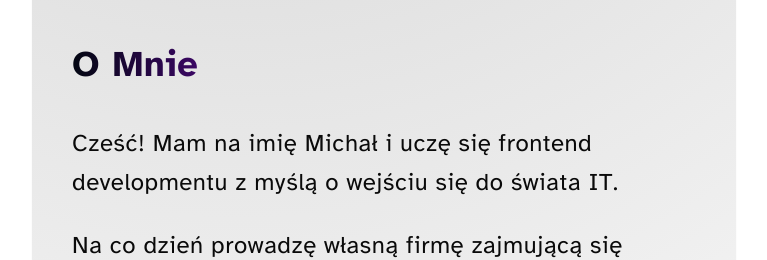
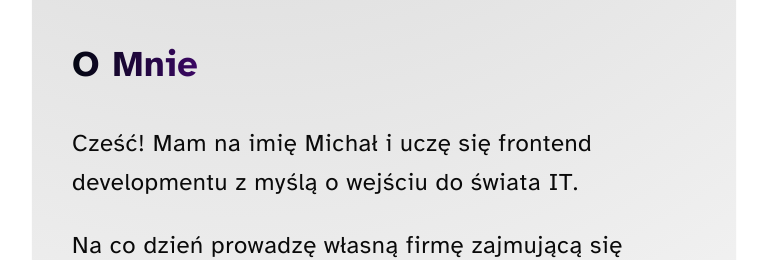
Before and after one commit to misiek869/my_portfolio_v2, a React (Vite) app: page / in a window 1280 px wide. Shown: the part 820-1080 px from the top of the page, without its empty margins (256-1023 px from the left). Built offline with nearby package versions, Linux system fonts and the light colour scheme.

Commit message:
fix typo bug

```diff
--- a/src/i18n.ts
+++ b/src/i18n.ts
@@ -5,7 +5,7 @@ i18n.use(initReactI18next).init({
 	resources: {
 		en: {
 			translation: {
-				about_01: `Hi! My name is Michał, and I'm learning frontend development with the goal of entering the world of IT.`,
+				about_01: `Hi! My name is Michał, and I'm learning frontend development with the goal of entering to the world of IT.`,
 				about_02: `By day, I run my own car detailing business, but for quite some time now, coding has been drawing more and more of my attention – to the point where I decided to take it seriously and fully commit to this new path.`,
 				about_03: `I don’t yet have commercial experience or a computer science degree, but I do have something else: determination, consistency, and practical skills that I improve every day. I’ve been learning on my own, and for six months I took part in a mentoring program through DevMentor, where I worked closely with a professional developer to sharpen my skills.`,
 				about_04: `Right now, I feel most confident working with React, Next.js, and Tailwind CSS. I’m also comfortable with TypeScript, JavaScript, CSS, and have a basic understanding of Node.js.
@@ -31,7 +31,7 @@ I build both frontend and full-stack projects – you can check out a few of the
 		pl: {
 			translation: {
 				about_01:
-					'Cześć! Mam na imię Michał i uczę się frontend developmentu z myślą o wejściu się do świata IT.',
+					'Cześć! Mam na imię Michał i uczę się frontend developmentu z myślą o wejściu do świata IT.',
 				about_02:
 					'Na co dzień prowadzę własną firmę zajmującą się detailingiem samochodowym, ale od dłuższego czasu to kodowanie coraz mocniej przyciąga moją uwagę – aż w końcu stało się czymś, w co postanowiłem wejść na poważnie.',
 				about_03:
```
